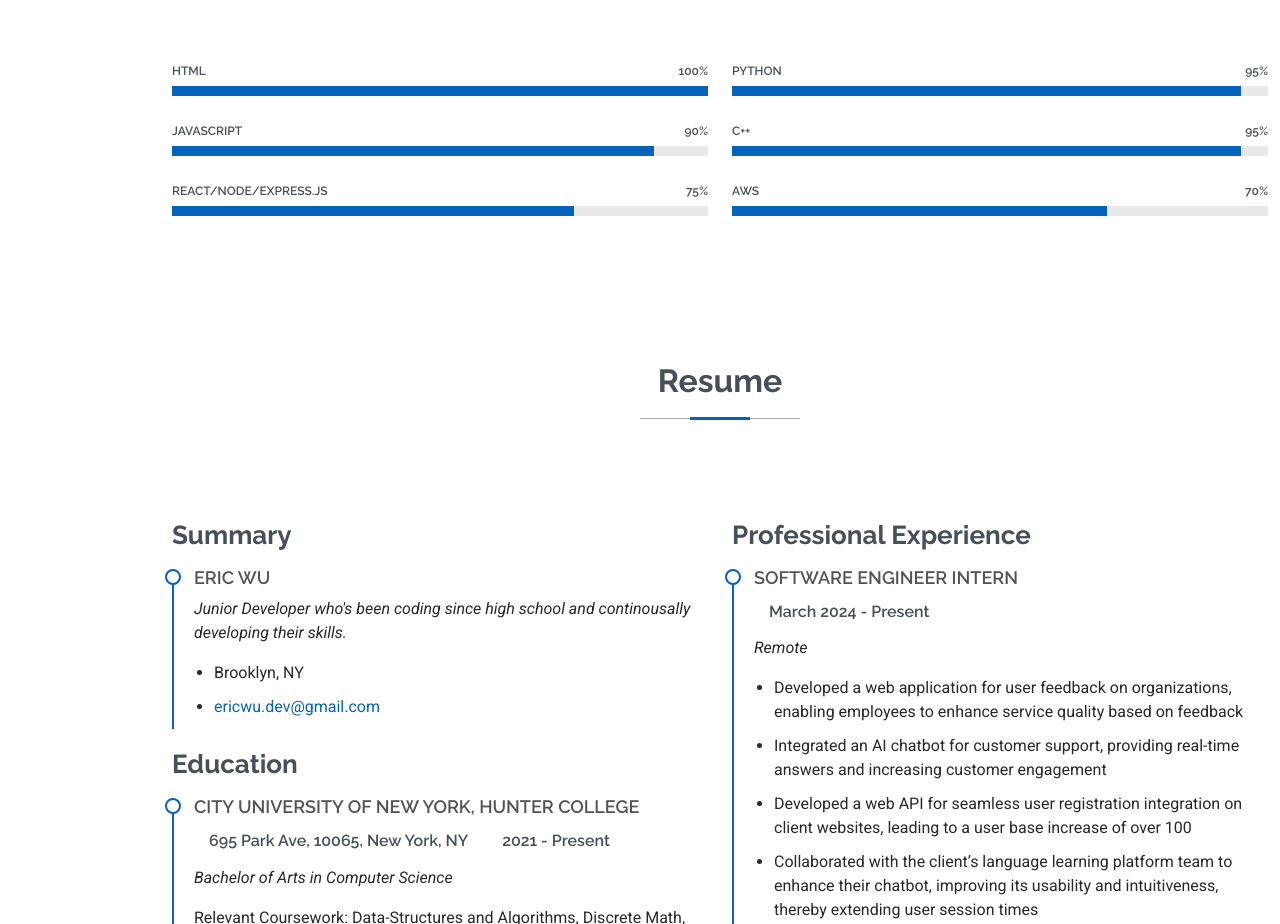
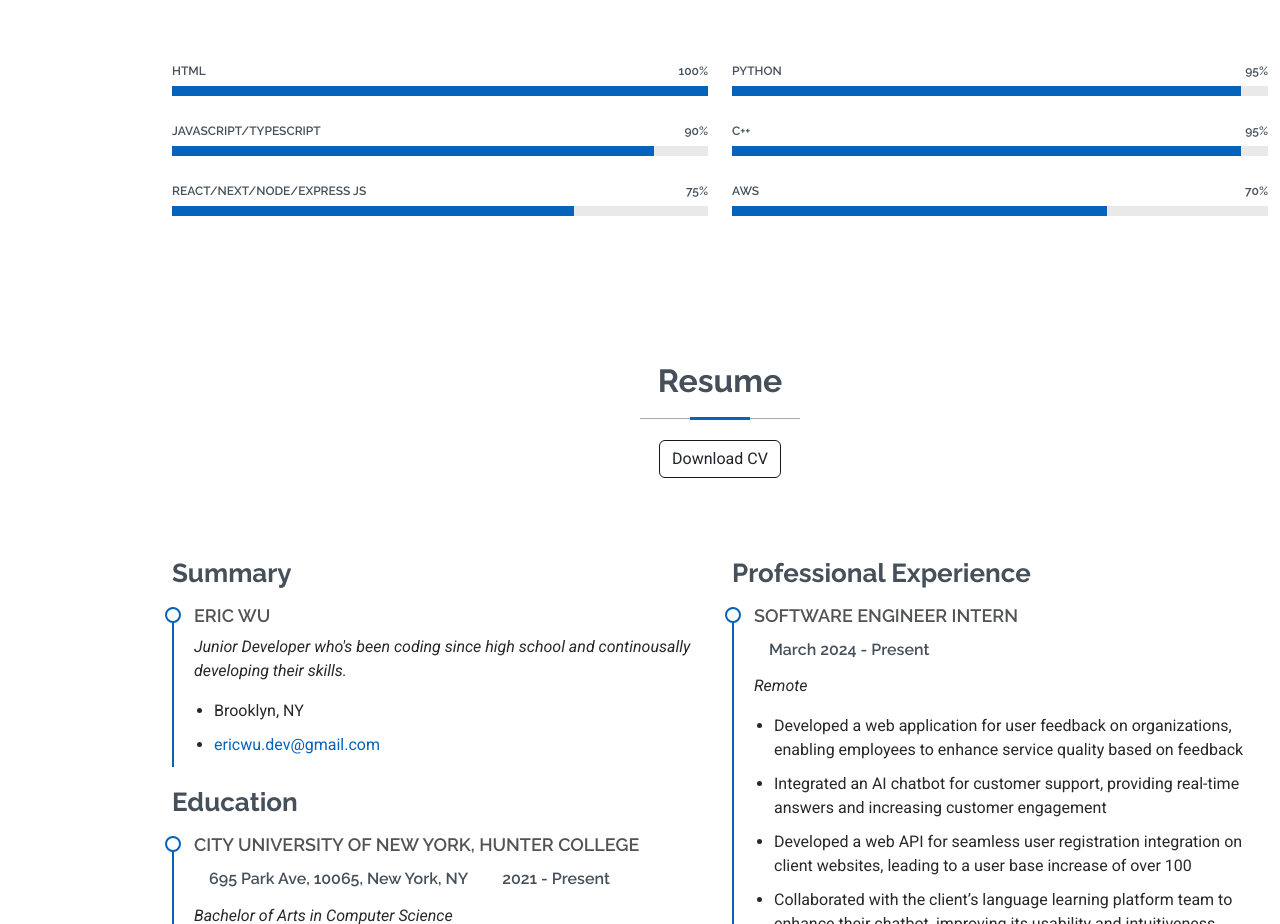
Before and after one commit to Ewu694/ewu694.github.io, a plain HTML site: page index.html in a window 1280 px wide. Shown: the part 1700-2624 px from the top of the page. Drawn offline with Linux system fonts and the light colour scheme.

Commit message:
Resume Added to website
Added Downloadable/Viewable Resume format

```diff
--- a/assets/css/main.css
+++ b/assets/css/main.css
@@ -751,6 +751,25 @@ bi:hover{
   border: 2px solid var(--accent-color);
 }
 
+.btn_container{
+  display: flex;
+  justify-content: center;
+  gap: 1rem
+}
+
+.btn-color-2{
+  border: #181818 0.1rem solid;
+
+}
+
+.btn-color-2:hover{
+  cursor: pointer;
+  background: #0563bb;
+  color: white;
+  border: #ffffff 0.1rem solid;
+  gap: 1rem;
+}
+
 /*--------------------------------------------------------------
 # Portfolio Section
 --------------------------------------------------------------*/
--- a/index.html
+++ b/index.html
@@ -161,14 +161,14 @@
             </div><!-- End Skills Item -->
 
             <div class="progress">
-              <span class="skill"><span>JavaScript</span> <i class="val">90%</i></span>
+              <span class="skill"><span>JavaScript/TypeScript</span> <i class="val">90%</i></span>
               <div class="progress-bar-wrap">
                 <div class="progress-bar" role="progressbar" aria-valuenow="90" aria-valuemin="0" aria-valuemax="100"></div>
               </div>
             </div><!-- End Skills Item -->
 
             <div class="progress">
-              <span class="skill"><span>React/Node/Express.js</span> <i class="val">75%</i></span>
+              <span class="skill"><span>React/Next/Node/Express JS</span> <i class="val">75%</i></span>
               <div class="progress-bar-wrap">
                 <div class="progress-bar" role="progressbar" aria-valuenow="75" aria-valuemin="0" aria-valuemax="100"></div>
               </div>
@@ -213,6 +213,12 @@
       <!-- Section Title -->
       <div class="container section-title" data-aos="fade-up">
         <h2>Resume</h2>
+        <div class="btn_container">
+          <button
+          class="btn btn-color-2"
+          onclick="window.open('https://ericwu-dev-resume.tiiny.site/')">
+          Download CV
+        </div>
       </div><!-- End Section Title -->
 
       <div class="container">
```
Also changed, not shown: 2 other files.
